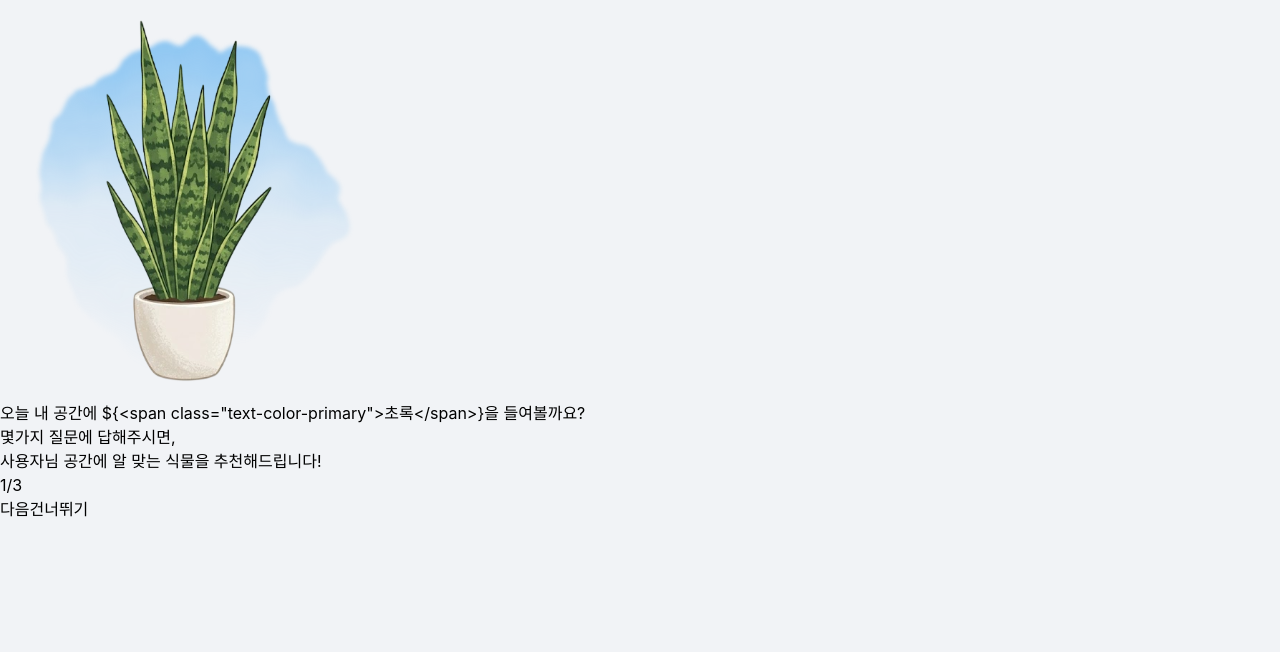
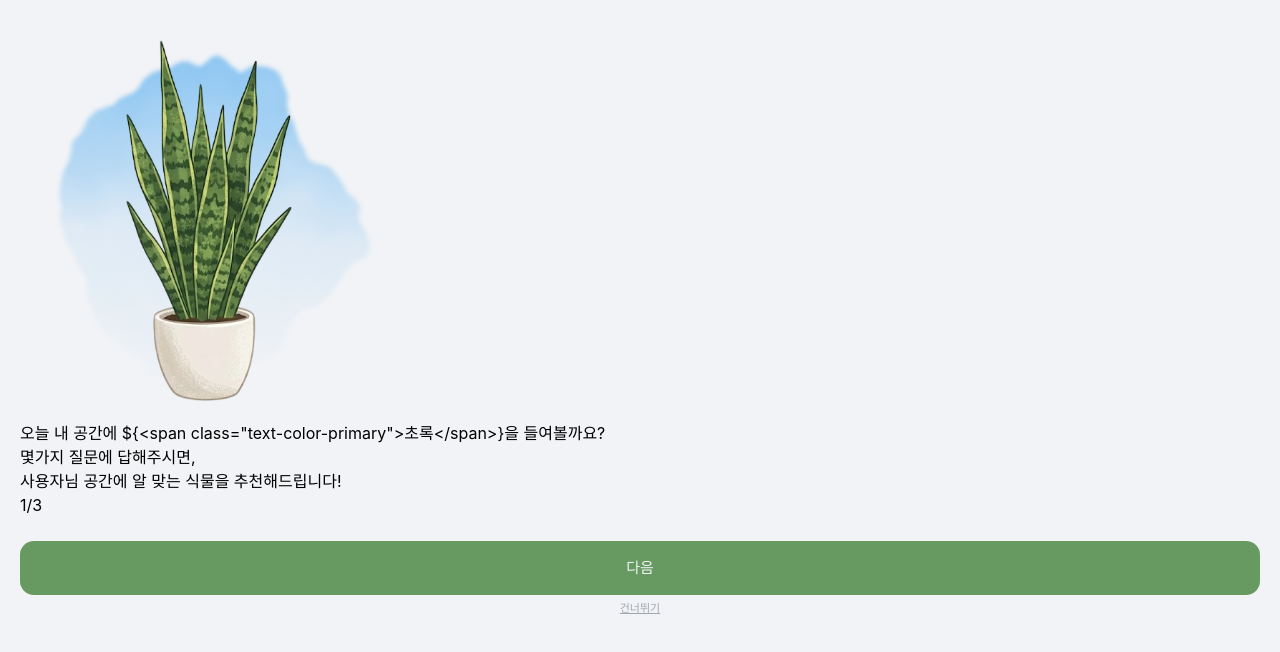
Before and after one commit to Person-Green/Front, a React (Vite) app: page / in a window 1280 px wide. Shown: the top 652 px of the page. Built offline with nearby package versions, Linux system fonts and the light colour scheme; a web font is replaced by a local one.

Commit message:
feat (#9): 버튼 컴포넌트로 분리

```diff
--- a/src/pages/onboarding.tsx
+++ b/src/pages/onboarding.tsx
@@ -2,6 +2,7 @@ import { useState } from 'react';
 import Plant1 from '../assets/plants/plant1.svg';
 import Plant2 from '../assets/plants/plant2.svg';
 import Plant3 from '../assets/plants/plant3.svg';
+import Button from '../shared/button';
 
 const OnboardingPage = () => {
   const itemList = [
@@ -59,8 +60,8 @@ const OnboardingPage = () => {
   };
 
   return (
-    <main className={'h-fit'}>
-      <div key={currentItem.id}>
+    <main className={'h-fit p-20 '}>
+      <div className={'flex flex-col gap-24'} key={currentItem.id}>
         <div>
           <img src={currentItem.img} alt="식물사진" />
           <div>
@@ -72,12 +73,13 @@ const OnboardingPage = () => {
             <span>/{itemList.length}</span>
           </div>
         </div>
-        <div>
+        <div className={'flex flex-col justify-center gap-6'}>
           {/*  버튼 컴포넌트*/}
-          <button type="button" onClick={handleNext}>
-            {currentItem.button}
-          </button>
-          <button type="button" onClick={handleSubAction}>
+          <Button onClick={handleNext}>{currentItem.button}</Button>
+          <button
+            className={'label-s text-text-30 underline'}
+            onClick={handleSubAction}
+          >
             {currentItem.subTag}
           </button>
         </div>
--- a/src/shared/button.tsx
+++ b/src/shared/button.tsx
@@ -1,4 +1,21 @@
-const Button = () => {
-  return ()
-}
+import type { ButtonHTMLAttributes, ReactNode } from 'react';
+
+type ButtonProps = ButtonHTMLAttributes<HTMLButtonElement> & {
+  children: ReactNode;
+};
+
+const Button = ({ children, type = 'button', ...props }: ButtonProps) => {
+  return (
+    <button
+      className={
+        'h-full p-16 bg-primary rounded-14 body-s text-text-on-primary'
+      }
+      type={type}
+      {...props}
+    >
+      {children}
+    </button>
+  );
+};
+
 export default Button;
```
